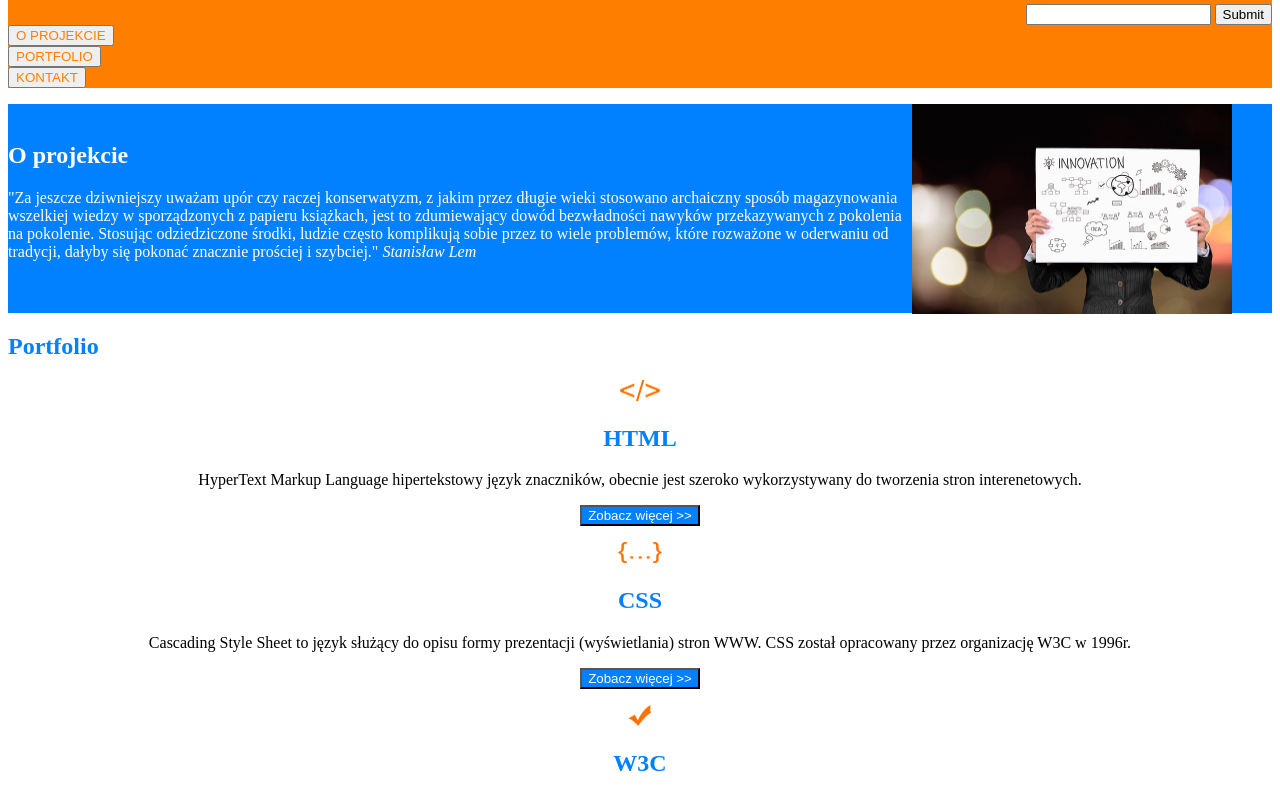
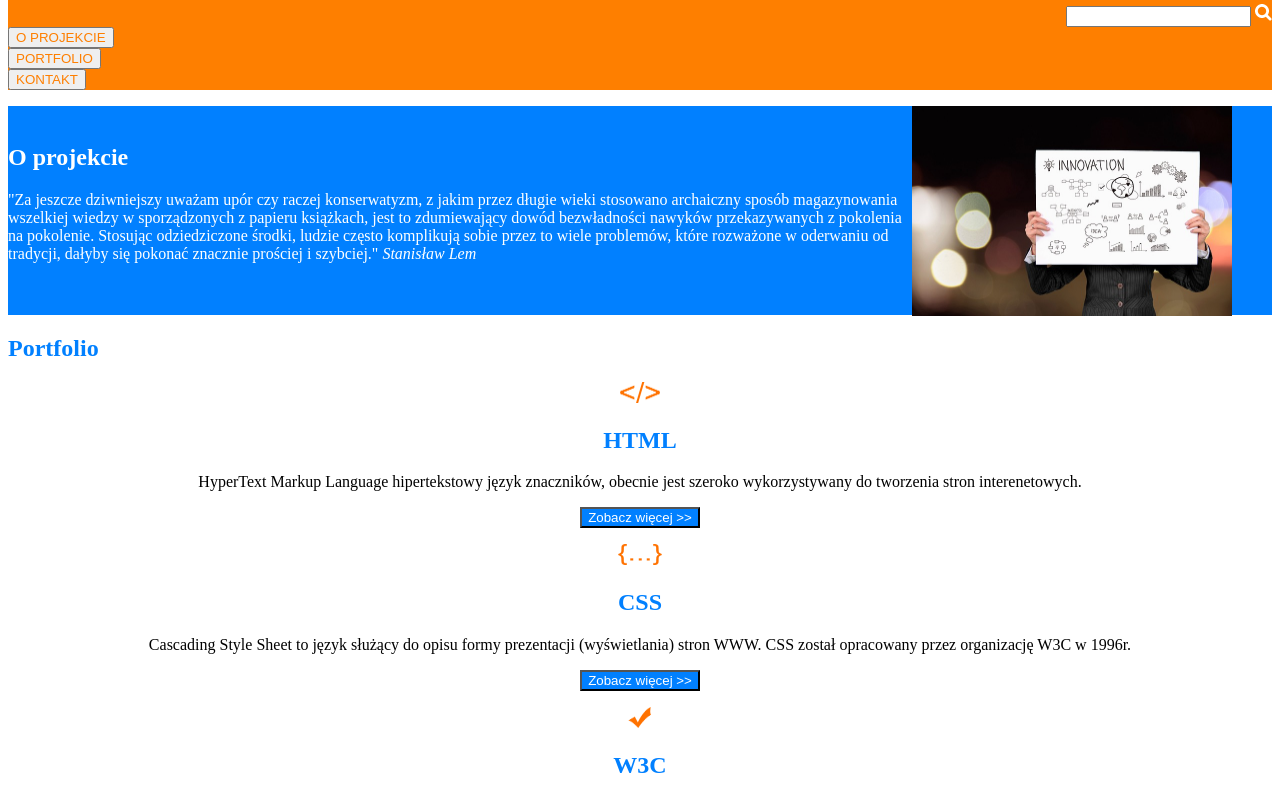
Before and after one commit to katarzynaskirlins/laughing_potato, a plain HTML site: page index.html in a window 1280 px wide. Shown: the part 175-965 px from the top of the page. Drawn offline with Linux system fonts and the light colour scheme.

Commit message:
Adding the lens icon

```diff
--- a/index.html
+++ b/index.html
@@ -14,7 +14,7 @@
 			</figure>
 			<form action="http://www.google.pl/search" method="get" align="right">
 				<input type="text">
-				<input type="submit">
+				<input type="image" src="img/ico_search.png" alt="Lupa"/>
 			</form>
 			<nav>
 				<form action="#oprojekcie"><button type="submit" style="color:#fe7f00">O PROJEKCIE</button></form>
```
